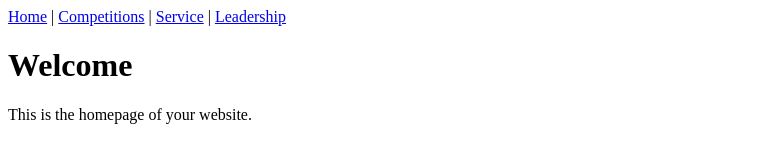
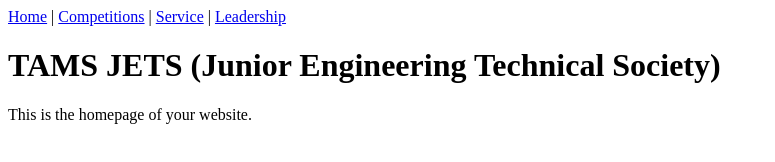
Before and after one commit to dianamzhang/tamsjets, a plain HTML site: page index.html in a window 1280 px wide. Shown: the whole page, without its empty margins (0-775 px from the left). Drawn offline with Linux system fonts and the light colour scheme.

Commit message:
Update index.html

```diff
--- a/index.html
+++ b/index.html
@@ -12,7 +12,7 @@
         <a href="service.html">Service</a> |
         <a href="leadership.html">Leadership</a>
     </nav>
-    <h1>Welcome</h1>
+    <h1>TAMS JETS (Junior Engineering Technical Society)</h1>
     <p>This is the homepage of your website.</p>
 </body>
 </html>
```
